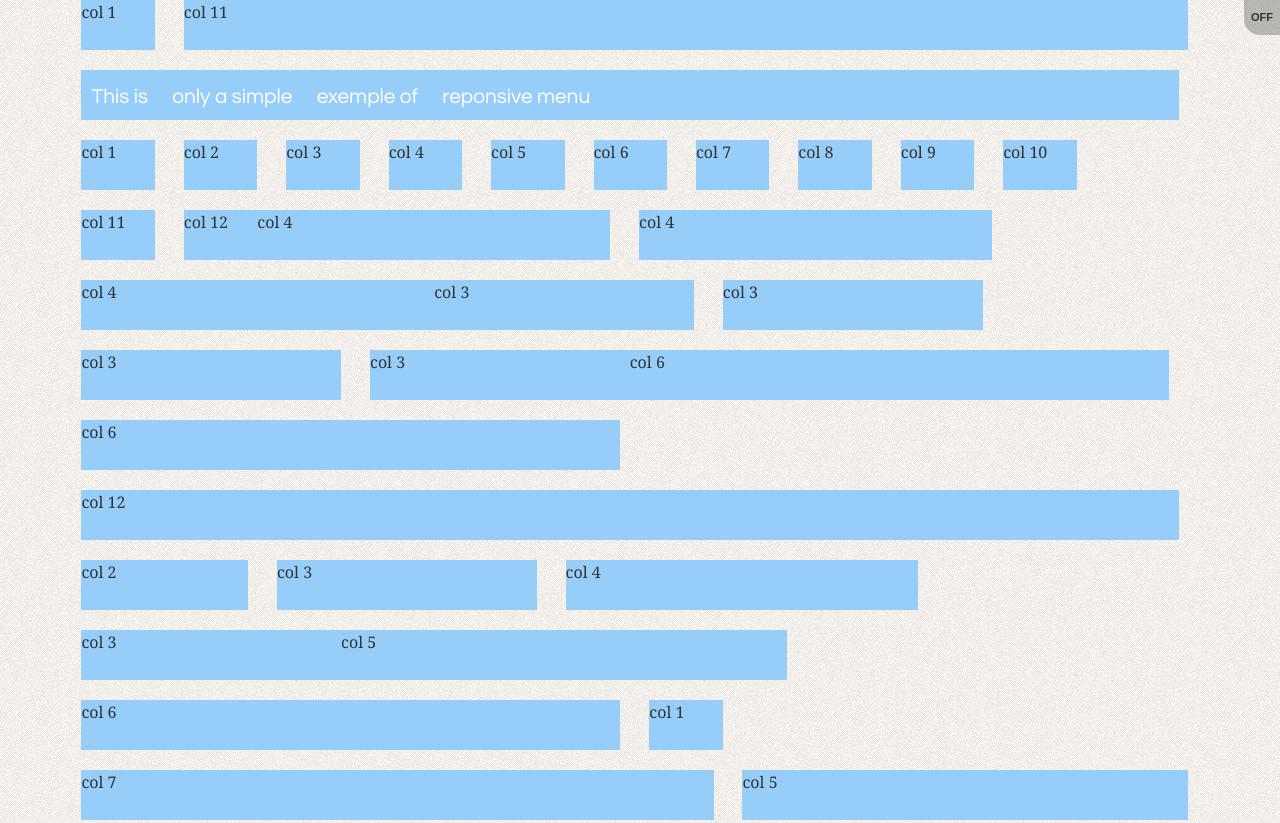
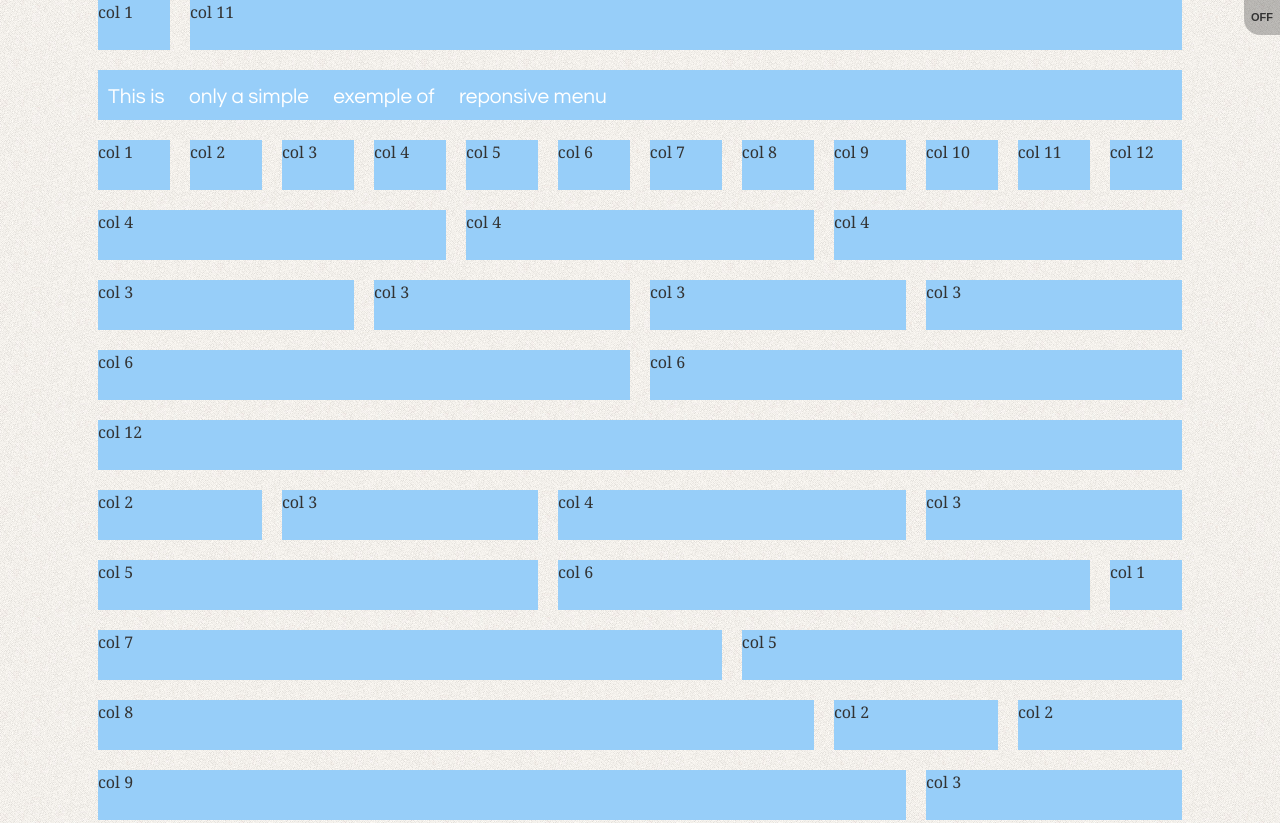
Before and after one commit to newaeonweb/ResponsiveAeon-Cssgrid, a plain HTML site: page 12-col_response.html in a window 1280 px wide. Shown: the top 823 px of the page. Drawn offline with Linux system fonts and the light colour scheme.

Commit message:
bug fix on columns size

```diff
--- a/css/grid_12_col.css
+++ b/css/grid_12_col.css
@@ -34,7 +34,7 @@
 
 /* #Typography
 ================================================== */
-body, button, input, select, textarea {font: 100%/1.5 Georgia,Palatino,"Palatino Linotype",Times,"Times New Roman", sans-serif; *font-size: 1em; color: #333} /* IE7 and older can't resize px based text */
+body, button, input, select, textarea {font: 100%/1.5 Georgia,Palatino,"Palatino Linotype",Times,"Times New Roman", sans-serif; *font-size: 1em; color:#333;} /* IE7 and older can't resize px based text */
 p, blockquote, q, pre, address, hr, code, samp, dl, ol, ul, form, table, fieldset, menu, img {margin: 0 0 1.5em; padding: 0}
 
 h1, h2, h3, h4, h5, h6 {font-family:Futura, "Century Gothic", AppleGothic, sans-serif;color:#222;text-shadow:1px 1px 1px rgba(0,0,0,.10)}
@@ -46,13 +46,7 @@ span.ampersand{font-family:Adobe Caslon Pro,Baskerville,"Goudy Old Style","Palat
 ================================================== */
     .left        { float: left; }
 	.right       { float: right; }
-	.tl          { text-align: left; }
-	.tr          { text-align: right; }
-	.tc          { text-align: center; }
 	.hide        { display: none; }
-	.highlight   { background: #ff0; }
-
-
 
 /* Responsive navigation */
 
@@ -70,16 +64,13 @@ span.ampersand{font-family:Adobe Caslon Pro,Baskerville,"Goudy Old Style","Palat
 /* GRID */
 /* ----------------------------------------- */
 .container {
-    max-width:1140px;
+    max-width:1104px;
 	margin:0 auto;
 	width:100%;
-
 }
 .content{
-	/*max-width:1120px;*/
-	/*padding:0px 10px;*/
-	padding: 0 1%;
-	clear:both;
+	max-width:1084px;
+	padding: 0 10px;
 }
 
 .full {
@@ -90,25 +81,24 @@ span.ampersand{font-family:Adobe Caslon Pro,Baskerville,"Goudy Old Style","Palat
     clear: both;
 }
 
-
 .col1, .col2, .col3, .col4, .col5, .col6, .col7, .col8, .col9, .col10, .col11, .col12 {
 	float:left;
-	margin-right:2.589%;
+	margin-right:1.845%;
 }
 
 /*Default + 12 COLUNAS*/
- .col1{width:6.579%;}
- .col2{width:14.912%;}
- .col3{width:23.246%;}
- .col4{width:31.579%;}
- .col5{width:39.912%;}
- .col6{width:48.246%;}
- .col7{width:56.579%;}
- .col8{width:64.912%;}
- .col9{width:73.246%;}
- .col10{width:81.579%;}
- .col11{width:89.912%;}
- .col12{width:98.246%;}
+ .col1{width:6.642%;}
+ .col2{width:15.129%;}
+ .col3{width:23.616%;}
+ .col4{width:32.103%;}
+ .col5{width:40.590%;}
+ .col6{width:49.077%;}
+ .col7{width:57.546%;}
+ .col8{width:66.051%;}
+ .col9{width:74.538%;}
+ .col10{width:83.025%;}
+ .col11{width:91.512%;}
+ .col12{width:100%; margin-right:0px;}
 
 .first {
 	margin-left: 0%;
```
